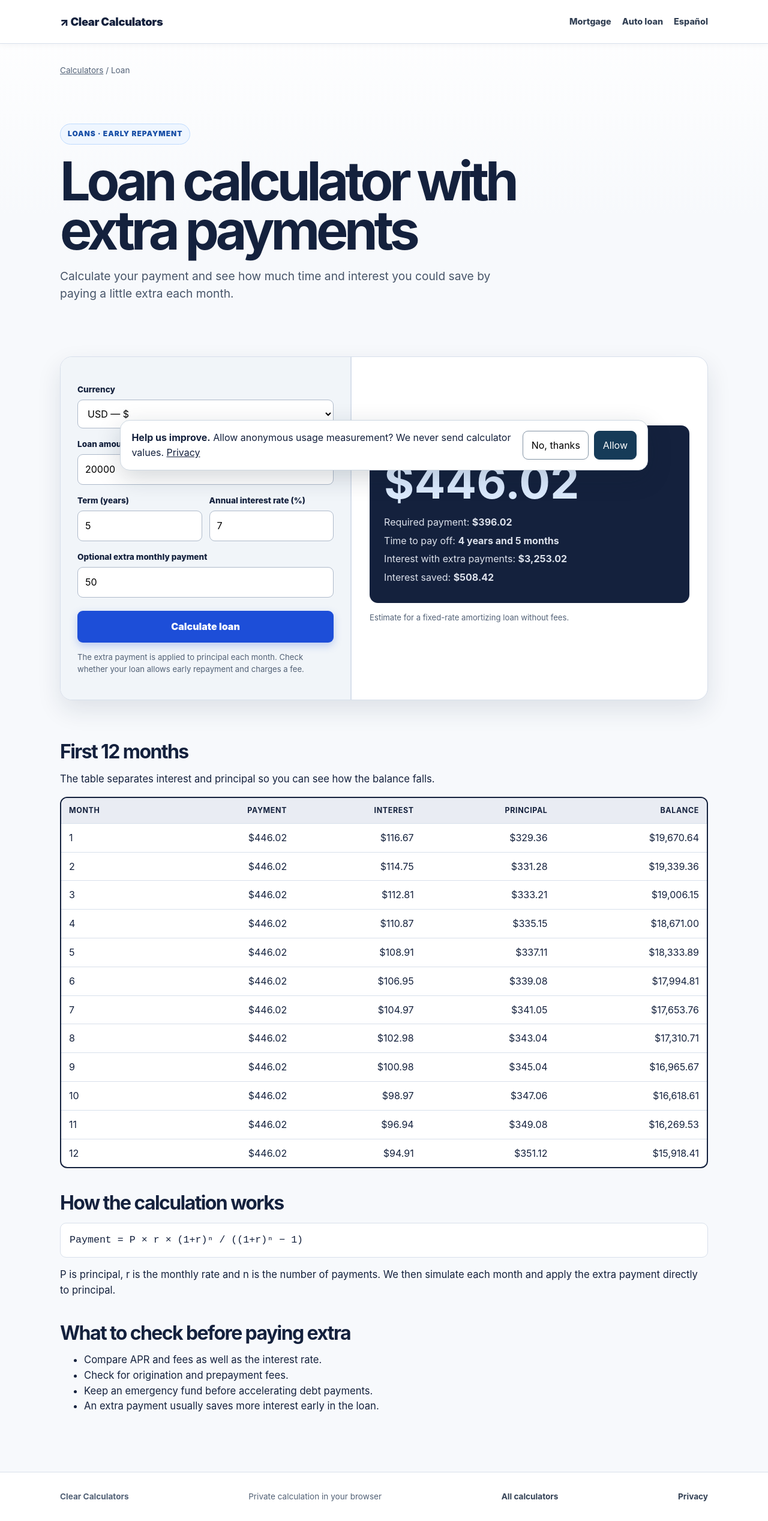
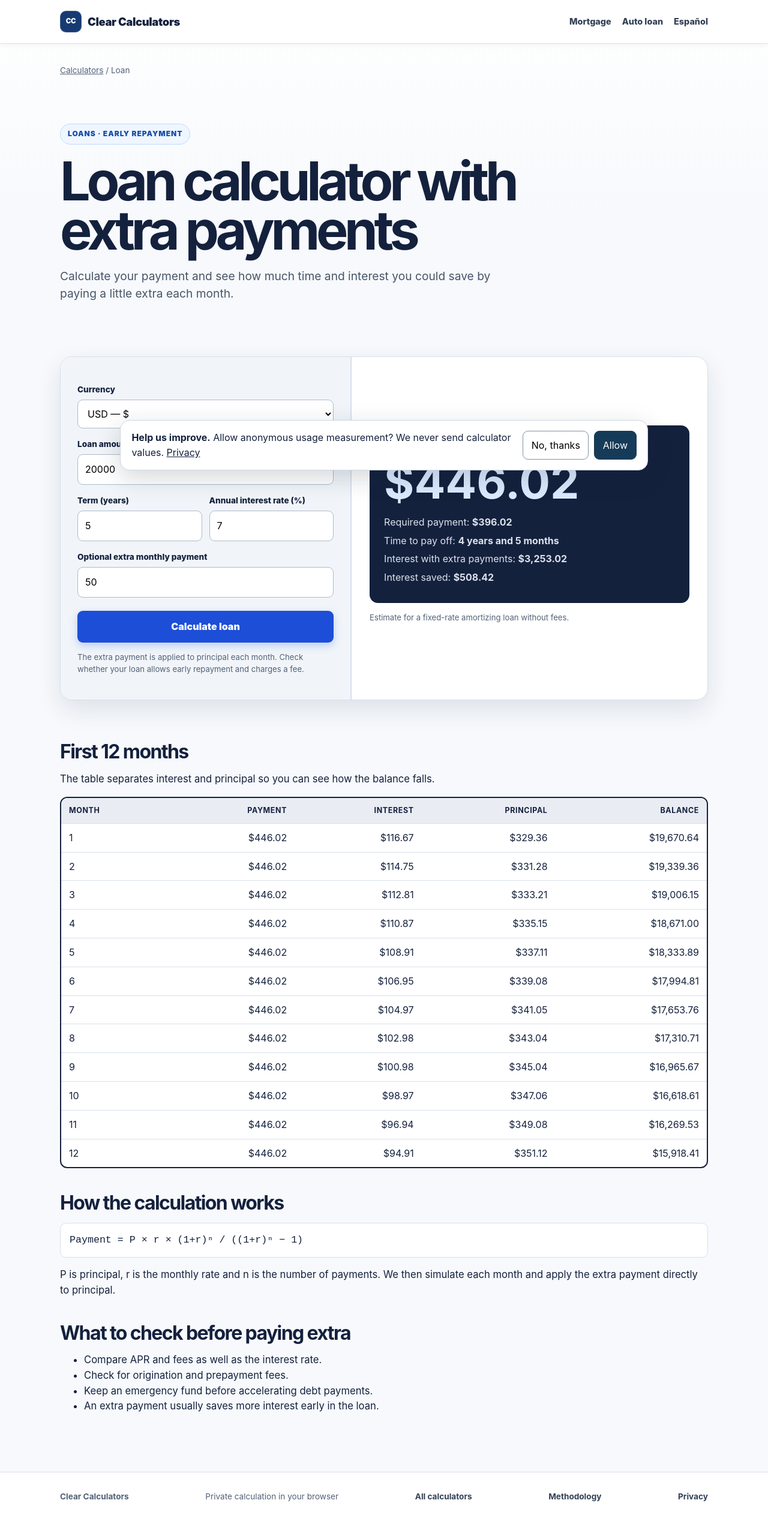
Before and after one commit to mercadosclaro-eng/calculadoras-claras, a plain HTML site: page en/loan-calculator.html in a window 1280 px wide. Shown: the whole page at 60% size. Drawn offline with Linux system fonts and the light colour scheme.

Commit message:
Apply professional trust design to English pages
Adds the transparent methodology page and consistent identity across every English calculator.

```diff
--- a/en/loan-calculator.html
+++ b/en/loan-calculator.html
@@ -14,7 +14,7 @@
   <script type="application/ld+json">{"@context":"https://schema.org","@type":"WebApplication","name":"Loan calculator with extra payments","url":"https://mercadosclaro-eng.github.io/calculadoras-claras/en/loan-calculator.html","applicationCategory":"FinanceApplication","operatingSystem":"Any browser","inLanguage":"en","isAccessibleForFree":true}</script>
 <script defer src="../analytics.js"></script></head>
 <body>
-<header><nav class="wrap"><a class="brand" href="./">↗ Clear Calculators</a><div class="navlinks"><a href="mortgage-calculator.html">Mortgage</a><a href="auto-loan-calculator.html">Auto loan</a><a href="../prestamo.html">Español</a></div></nav></header>
+<header><nav class="wrap"><a class="brand" href="./"><span class="logo-mark">CC</span><span>Clear Calculators</span></a><div class="navlinks"><a href="mortgage-calculator.html">Mortgage</a><a href="auto-loan-calculator.html">Auto loan</a><a href="../prestamo.html">Español</a></div></nav></header>
 <main>
   <div class="wrap crumbs"><a href="./">Calculators</a> / Loan</div>
   <section class="hero wrap"><span class="eyebrow">Loans · early repayment</span><h1>Loan calculator with extra payments</h1><p class="lead">Calculate your payment and see how much time and interest you could save by paying a little extra each month.</p></section>
@@ -37,7 +37,7 @@
     <h2>What to check before paying extra</h2><ul><li>Compare APR and fees as well as the interest rate.</li><li>Check for origination and prepayment fees.</li><li>Keep an emergency fund before accelerating debt payments.</li><li>An extra payment usually saves more interest early in the loan.</li></ul>
   </article>
 </main>
-<footer><div class="wrap foot"><strong>Clear Calculators</strong><span>Private calculation in your browser</span><a href="./">All calculators</a><a href="privacy.html">Privacy</a></div></footer>
+<footer><div class="wrap foot"><strong>Clear Calculators</strong><span>Private calculation in your browser</span><a href="./">All calculators</a><a href="methodology.html">Methodology</a><a href="privacy.html">Privacy</a></div></footer>
 <script>
 const form=document.querySelector('#loan-form');
 function money(v){return new Intl.NumberFormat(navigator.language,{style:'currency',currency:document.querySelector('#currency').value,maximumFractionDigits:2}).format(v)}
```
Also changed, not shown: en/auto-loan-calculator.html (+1 -1 lines), en/compound-interest-calculator.html (+1 -1 lines), en/index.html (+1 -1 lines), en/methodology.html (added, +1 -0 lines), en/mortgage-calculator.html (+1 -1 lines), en/net-salary-calculator.html (+1 -1 lines), en/percentage-calculator.html (+1 -1 lines), en/privacy.html (+1 -1 lines), en/rent-vs-buy-calculator.html (+1 -1 lines).
